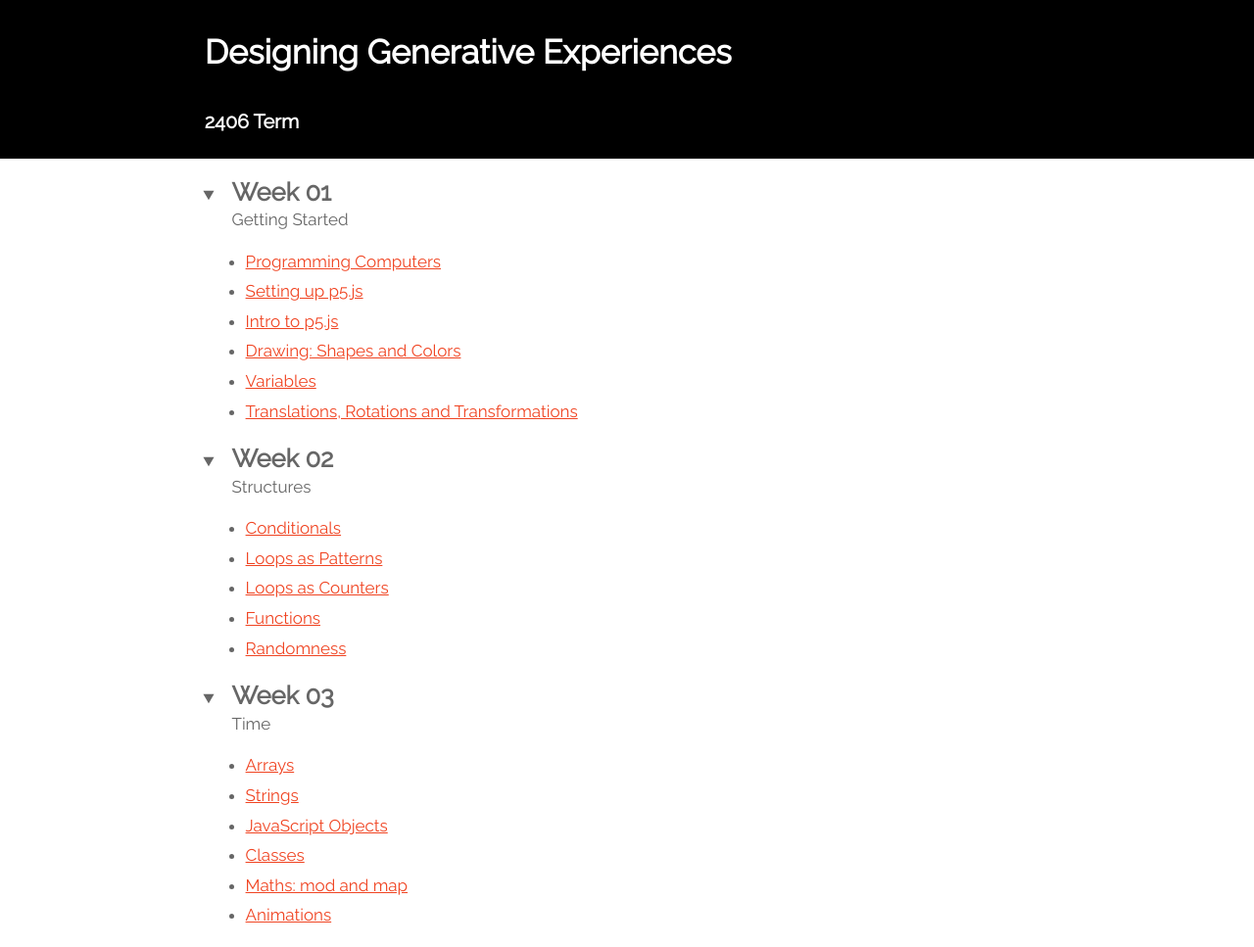
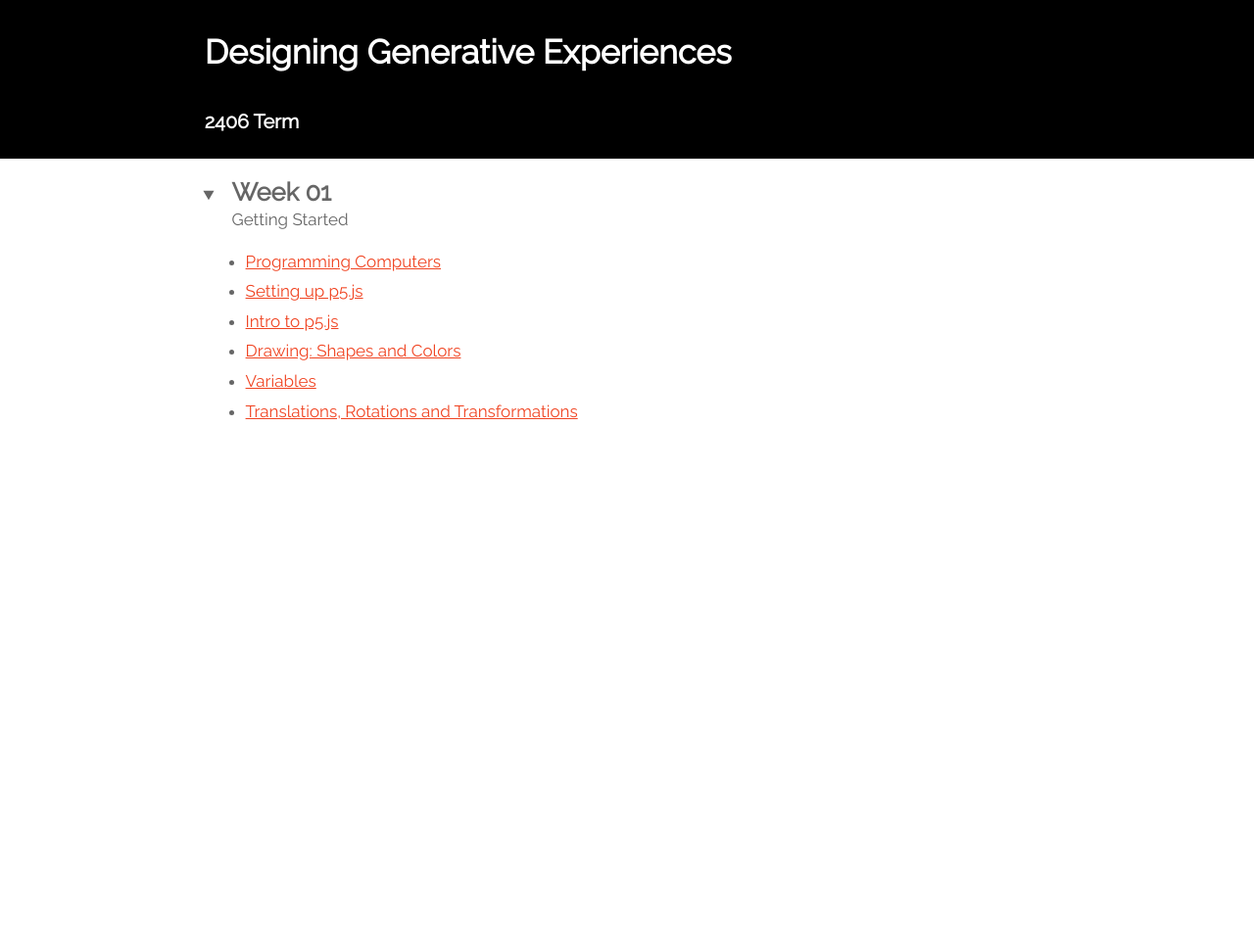
Before and after one commit to genxp-2406/genxp-2406.github.io, a Jekyll site: the page built from _pages/index.md, in a window 1280 px wide. Shown: the whole page at 98% size. Built offline with Jekyll 4.4.1, drawn with Linux system fonts in a browser that asks for light colours; our own code applies the rules of GitHub Pages for plain Markdown files; after the commit the page ends 900 px from its top, so only the background shows below that; part of the change alters nothing that is shown.

Commit message:
hide wk03

```diff
--- a/_pages/index.md
+++ b/_pages/index.md
@@ -11,6 +11,8 @@ permalink: /
   transformations
 {% endcapture %}
 {% include home-section.html section="week01" title=title topics=topics %}
+
+{% comment %}
 
 {% assign title = "Week 02: Structures" %}
 {% capture topics %}
@@ -28,12 +30,10 @@ permalink: /
   strings
   objects
   classes
+  animations
   maths
-  animations
 {% endcapture %}
 {% include home-section.html section="week03" title=title topics=topics %}
-
-{% comment %}
 
 {% assign title = "Week 04: Randomness and Simulations" %}
 {% capture topics %}
```
